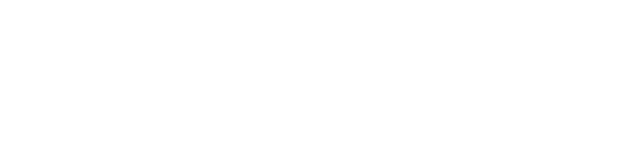
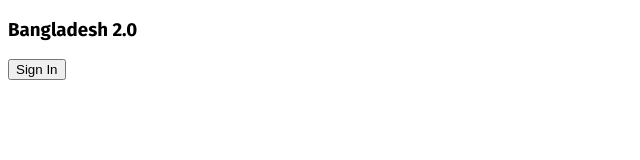
Before and after one commit to Biplob48/first-web-dev-assignment, a plain HTML site: page index.html in a window 1280 px wide. Shown: the whole page, without its empty margins (0-640 px from the left). Drawn offline with Linux system fonts and the light colour scheme.

Commit message:
added css styles and fonts

```diff
--- a/index.html
+++ b/index.html
@@ -1,22 +1,26 @@
 <!DOCTYPE html>
 <html lang="en">
-<head>
-    <meta charset="UTF-8">
-    <meta name="viewport" content="width=device-width, initial-scale=1.0">
-    <meta http-equiv="X-UA-compatible" content="IE=edge">
+  <head>
+    <meta charset="UTF-8" />
+    <meta name="viewport" content="width=device-width, initial-scale=1.0" />
+    <meta http-equiv="X-UA-compatible" content="IE=edge" />
     <title>my first web development assignment</title>
-</head>
-<body>
+    <link rel="preconnect" href="https://fonts.googleapis.com" />
+    <link rel="preconnect" href="https://fonts.gstatic.com" crossorigin />
+    <link
+      href="https://fonts.googleapis.com/css2?family=Fira+Sans:ital,wght@0,100;0,200;0,300;0,400;0,500;0,600;0,700;0,800;0,900;1,100;1,200;1,300;1,400;1,500;1,600;1,700;1,800;1,900&display=swap"
+      rel="stylesheet"/>
+    <link rel="stylesheet" href="styles/style.css" />
+  </head>
+  <body class="fira-sans-normal">
     <header>
-
+      <nav>
+        <h3>Bangladesh 2.0</h3>
+        <button>Sign In</button>
     </header>
 
-    <main>
+    <main></main>
 
-    </main>
-
-    <footer>
-
-    </footer>
-</body>
+    <footer></footer>
+  </body>
 </html>
--- /dev/null
+++ b/styles/style.css
@@ -0,0 +1,7 @@
+.fira-sans-normal {
+    font-family: "Fira Sans", serif;
+    font-weight: 400;
+    font-style: normal;
+  }
+
+/* nav styles */
```
